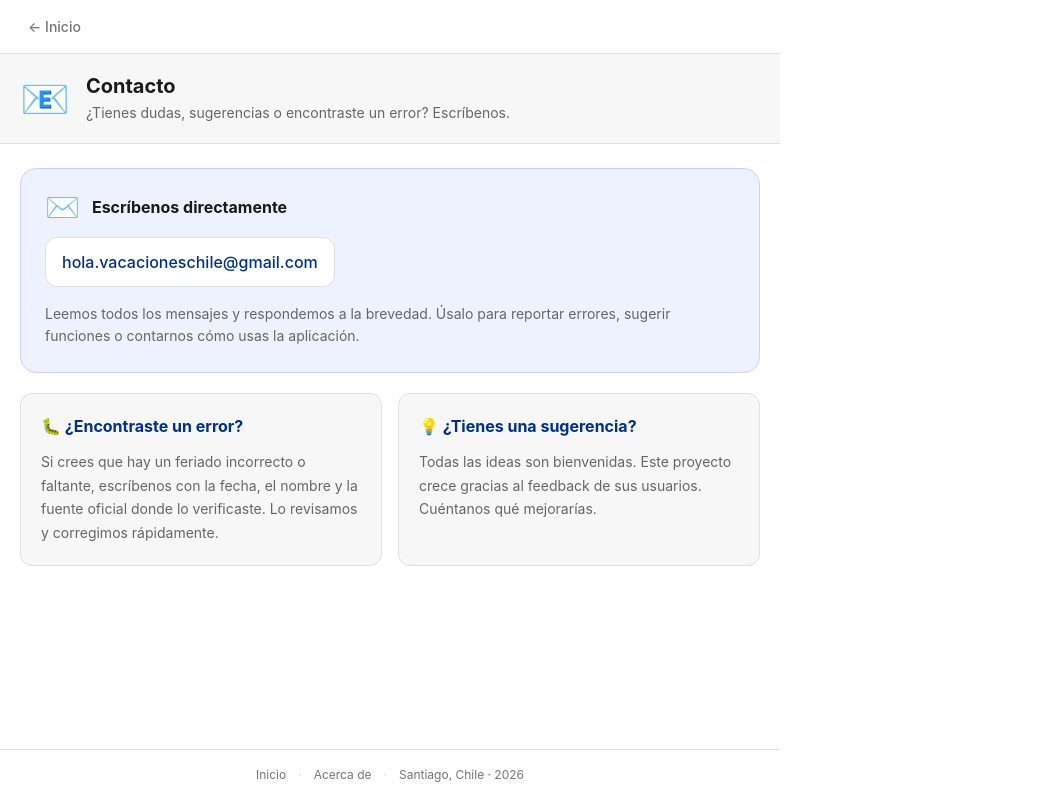
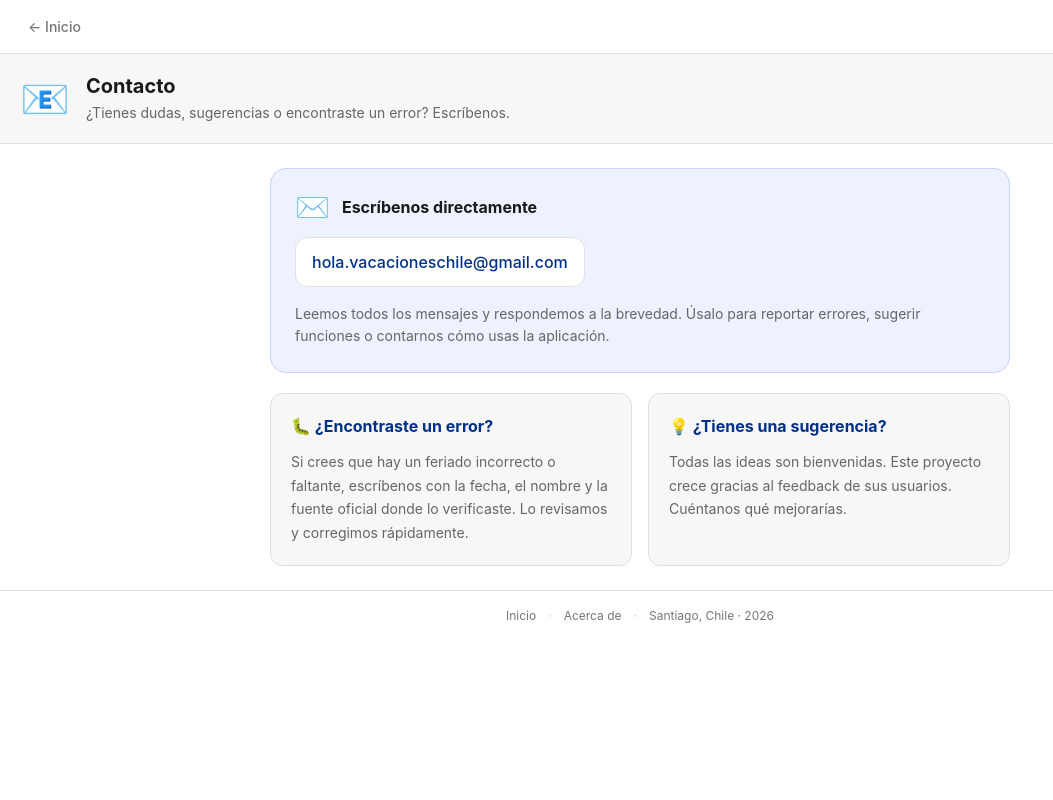
Before and after one commit to mvargascode/vacaciones-chile, a React (Vite) app: page /contacto in a window 1280 px wide. Shown: the whole page, without its empty margins (0-1053 px from the left). Built offline with nearby package versions, Linux system fonts and the light colour scheme.

Commit message:
fix: centra horizontalmente contenido y footer en Acerca de y Contacto

```diff
--- a/src/features/pages/Page.module.css
+++ b/src/features/pages/Page.module.css
@@ -1,8 +1,7 @@
 /* ── Base ─────────────────────────────────────────────────── */
 .page {
     min-height: 100vh;
-    display: flex;
-    flex-direction: column;
+    width: 100%;
     background-color: var(--color-bg-primary);
     color: var(--color-text-primary);
     font-family: var(--font-sans);
@@ -77,8 +76,6 @@
 
 /* ── Contenido principal centrado ────────────────────────── */
 .pageContent {
-    flex: 1;
-    width: 100%;
     max-width: 780px;
     margin: 0 auto;
     padding: var(--space-6) var(--space-5);
```
